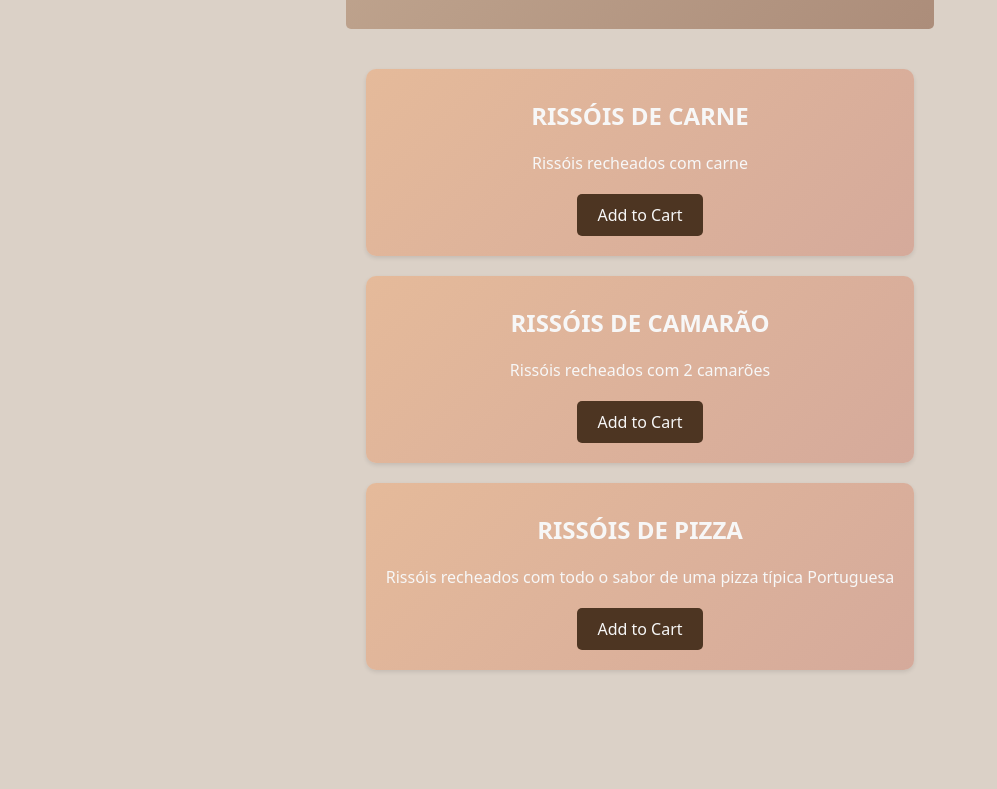
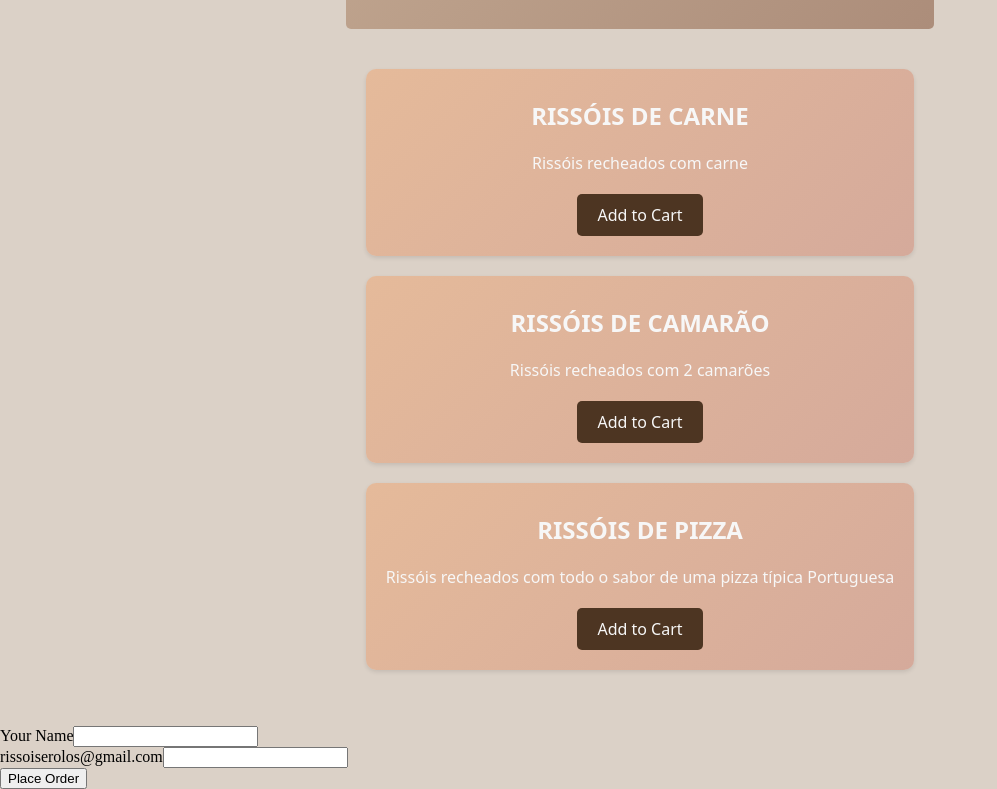
Before and after one commit to matosoflawless/ChatGPTwebApp, a React (Vite) app in the folder ChatGPTwebApp/: page / in a window 1280 px wide. Shown: the part 911-1700 px from the top of the page, without its empty margins (0-997 px from the left). Before the commit the page ends 1637 px from the top, so only its background shows below. Built offline with nearby package versions, Linux system fonts and the light colour scheme.

Commit message:
changes for email send

```diff
--- a/ChatGPTwebApp/package.json
+++ b/ChatGPTwebApp/package.json
@@ -10,6 +10,7 @@
     "preview": "vite preview"
   },
   "dependencies": {
+    "@sendgrid/mail": "^7.7.0",
     "react": "^18.2.0",
     "react-dom": "^18.2.0"
   },
--- a/ChatGPTwebApp/src/App.jsx
+++ b/ChatGPTwebApp/src/App.jsx
@@ -1,34 +1,29 @@
-import React from "react";
+import React, { useState } from "react";
 import "./style.css";
+import HeroTofuForm from "./HeroTofuForm"; // Import the modified HeroTofuForm component
 
 function App() {
-  const [cartItems, setCartItems] = React.useState([]);
-  const [isCartOpen, setCartOpen] = React.useState(false);
+  const [cartItems, setCartItems] = useState([]);
+  const [isCartOpen, setCartOpen] = useState(false);
 
-  // Function to add a product to the cart
   const addToCart = (product) => {
     setCartItems([...cartItems, product]);
-    setCartOpen(true); // Open the cart panel when adding items
+    setCartOpen(true);
   };
 
-  // Function to remove a product from the cart
   const removeFromCart = (product) => {
     const updatedCartItems = cartItems.filter((item) => item.id !== product.id);
     setCartItems(updatedCartItems);
   };
 
-  // Function to handle the "Encomendar" button click
-  const handleOrder = () => {
-    // Send email with the cart items
-    // Implement your email sending logic here
-    const emailContent = cartItems
-      .map((item) => `${item.name}: ${item.description}`)
-      .join("\n");
+  const handleOrder = (emailContent) => {
+    // Here, you can use your email sending logic
+    // This example logs the email content to the console
     console.log("Email content:", emailContent);
 
     // Clear the cart after placing the order
     setCartItems([]);
-    setCartOpen(false); // Close the cart panel after placing the order
+    setCartOpen(false);
   };
 
   const products = [
@@ -85,9 +80,8 @@ function App() {
               ))}
             </ul>
           )}
-          <button onClick={handleOrder} disabled={cartItems.length === 0}>
-            Place Order
-          </button>
+          {/* Pass the handleOrder function to the HeroTofuForm */}
+          <HeroTofuForm handleOrder={handleOrder} cartItems={cartItems} />
         </div>
       )}
     </div>
--- /dev/null
+++ b/ChatGPTwebApp/src/HeroTofuForm.jsx
@@ -0,0 +1,70 @@
+import React, { useState } from "react";
+
+const HeroTofuForm = ({ handleOrder, cartItems }) => {
+  const [name, setName] = useState("");
+  const [email, setEmail] = useState("");
+
+  const handleSubmit = (e) => {
+    e.preventDefault();
+
+    // Create email content with cart items and quantities
+    const emailContent = cartItems
+      .map((item) => `${item.name}: Quantity - ${item.quantity}`)
+      .join("\n");
+
+    // Call the handleOrder function with the email content
+    handleOrder(emailContent);
+
+    // Reset form fields
+    setName("");
+    setEmail("");
+  };
+
+  return (
+    <form
+      action="https://public.herotofu.com/v1/d4915370-31f0-11ee-9093-f9d31d228b92"
+      method="post"
+      acceptCharset="UTF-8"
+      onSubmit={handleSubmit}
+    >
+      <div>
+        <label htmlFor="name">Your Name</label>
+        <input
+          name="Name"
+          id="name"
+          type="text"
+          value={name}
+          onChange={(e) => setName(e.target.value)}
+          required
+        />
+      </div>
+      <div>
+        <label htmlFor="email">rissoiserolos@gmail.com</label>
+        <input
+          name="Email"
+          id="email"
+          type="email"
+          value={email}
+          onChange={(e) => setEmail(e.target.value)}
+          required
+        />
+      </div>
+      <div>
+        <input type="submit" value="Place Order" />
+        <div
+          style={{
+            textIndent: "-99999px",
+            whiteSpace: "nowrap",
+            overflow: "hidden",
+            position: "absolute",
+          }}
+          aria-hidden="true"
+        >
+          <input type="text" name="_gotcha" tabIndex="-1" autoComplete="off" />
+        </div>
+      </div>
+    </form>
+  );
+};
+
+export default HeroTofuForm;
--- a/ChatGPTwebApp/src/main.jsx
+++ b/ChatGPTwebApp/src/main.jsx
@@ -1,10 +1,16 @@
 import React from 'react'
 import ReactDOM from 'react-dom/client'
 import App from './App.jsx'
-
+import HeroTofuForm from './HeroTofuForm';
 
 ReactDOM.createRoot(document.getElementById('root')).render(
 
-    <App />
-
+    <>
+    <React.StrictMode>
+      <App />
+    </React.StrictMode>
+    <React.StrictMode>
+      <HeroTofuForm />
+    </React.StrictMode>
+  </>
 )
```
Also changed, not shown: 1 other file (tests, documents, lock files or other folders).
